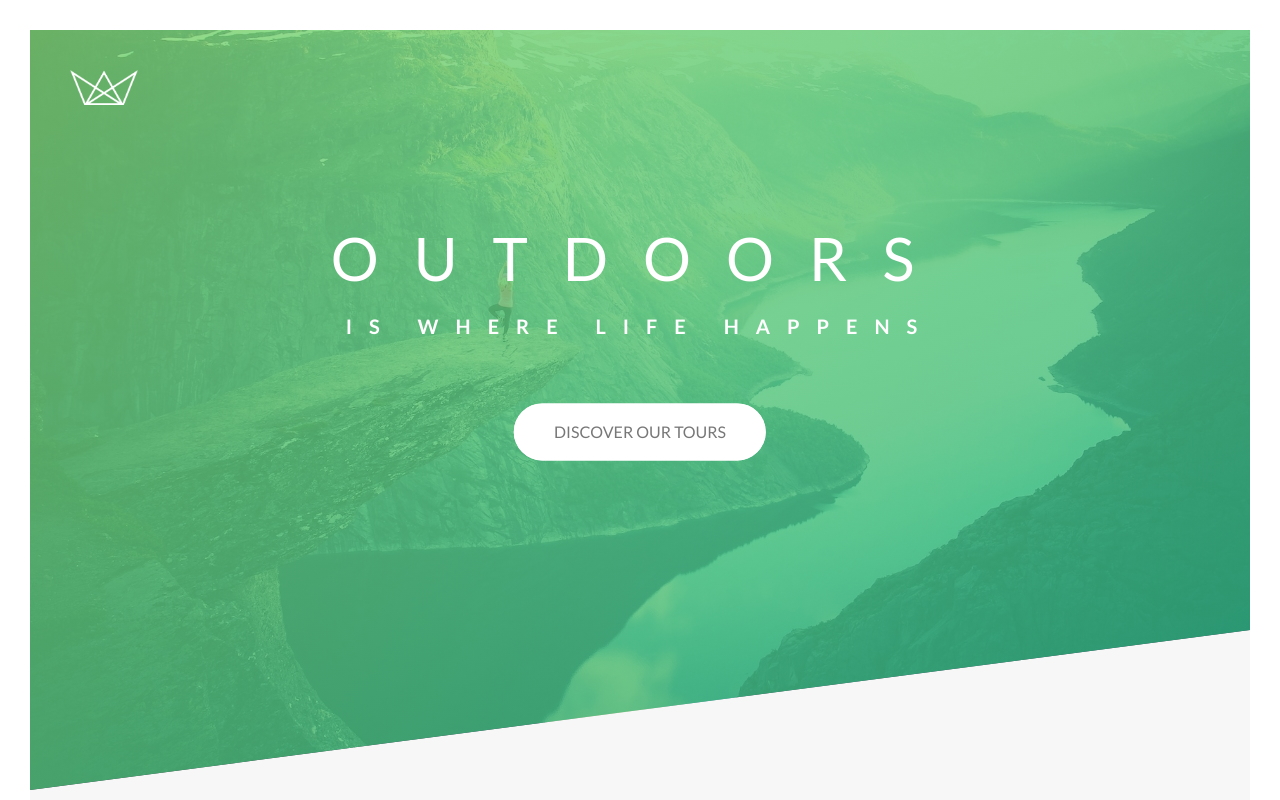
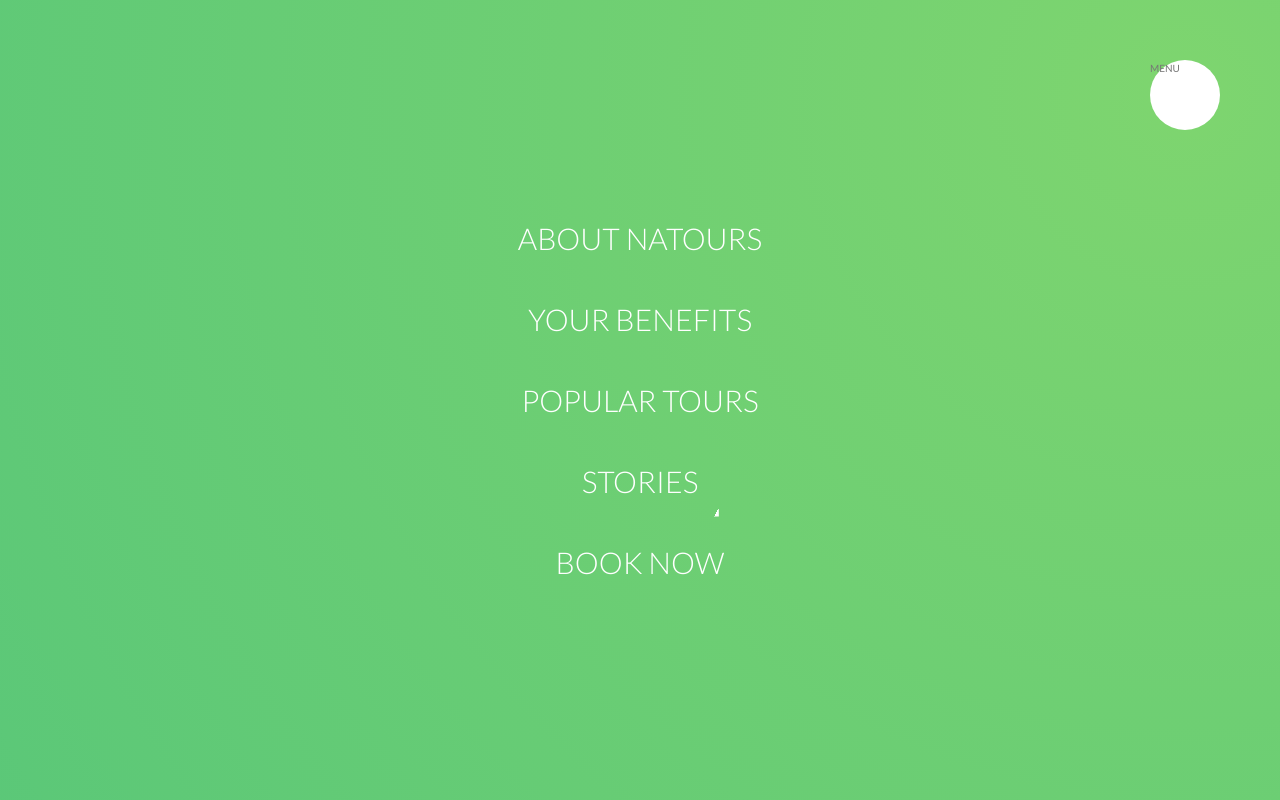
Before and after one commit to EnergeticPixels/natours, a website: page src/index.html in a window 1280 px wide. Shown: the top 800 px of the page. Drawn offline with Linux system fonts and the light colour scheme; some icons are missing.

Commit message:
BUILD basic navigation and item animation

```diff
--- a/src/index.html
+++ b/src/index.html
@@ -13,6 +13,23 @@
         <title>Natours | Exciting tours for adventurous people</title>
     </head>
     <body>
+
+        <div class="navigation">
+            <input type="checkbox" class="navigation__checkbox" id='navi-toggle'>
+            <label for="navi-toggle" class="navigation__button">MENU</label>
+            <div class="navigation__background">&nbsp;</div>
+
+            <nav class="navigation__nav">
+                <ul class="navigation__list">
+                    <li class="navigation__item"><a href="#" class="navigation__link">About Natours</a></li>
+                    <li class="navigation__item"><a href="#" class="navigation__link">Your benefits</a></li>
+                    <li class="navigation__item"><a href="#" class="navigation__link">Popular tours</a></li>
+                    <li class="navigation__item"><a href="#" class="navigation__link">Stories</a></li>
+                    <li class="navigation__item"><a href="#" class="navigation__link">Book Now</a></li>
+                </ul>
+            </nav>
+        </div>
+
         <header class='header'>
             <div class='header__logo-box'>
                 <img src='./media/logo-white.png' alt='white logo' class='header__logo' />
--- /dev/null
+++ b/src/styles/sass/layout/_navigation.scss
@@ -0,0 +1,77 @@
+.navigation {
+
+  &__checkbox {
+    display: none;
+  }
+
+  &__button {
+    background-color: $color-white;
+    height: 7rem;
+    width: 7rem;
+    position: fixed;
+    top: 6rem;
+    right: 6rem;
+    border-radius: 50%;
+    z-index: 2000;
+  }
+
+  &__background {
+    height: 6rem;
+    width: 6rem;
+    border-radius: 50%;
+    position: fixed;
+    top: 6.5rem;
+    right: 6.5rem;
+    background-image: radial-gradient($color-primary-light, $color-primary-dark);
+    z-index: 1000;
+
+    transform: scale(80);
+  }
+
+  &__nav {
+    height: 100vh;
+    width: 100%;
+    position: fixed;
+    top: 0;
+    right: 0;
+    z-index: 1500;
+  }
+
+  &__list {
+    position: absolute;
+    top: 50%;
+    left: 50%;
+    transform: translate(-50%, -50%);
+    list-style: none;
+    text-align: center;
+  }
+
+  &__item {
+    margin: 1rem;
+
+  }
+
+  &__link {
+    &:link,
+    &:visited {
+      display: inline-block;
+      font-size: 3rem;
+      font-weight: 300;
+      padding: 1rem 2rem;
+      color: $color-white;
+      text-decoration: none;
+      text-transform: uppercase;
+      background-image: linear-gradient(120deg, transparent 0%, transparent 50%, $color-white 50%);
+      background-size: 220%;
+      transition: all .4s;
+    }
+
+    &:hover,
+    &:active {
+      background-position: 100%;
+      color: $color-primary;
+      transform: translateX(1rem);
+    }
+
+  }
+}
--- a/src/styles/sass/main.scss
+++ b/src/styles/sass/main.scss
@@ -20,5 +20,6 @@
 @import './layout/grid';
 @import './layout/header';
 @import './layout/footer';
+@import './layout/navigation';
 
 @import './pages/home';
```
Also changed, not shown: src/styles/style.css.
